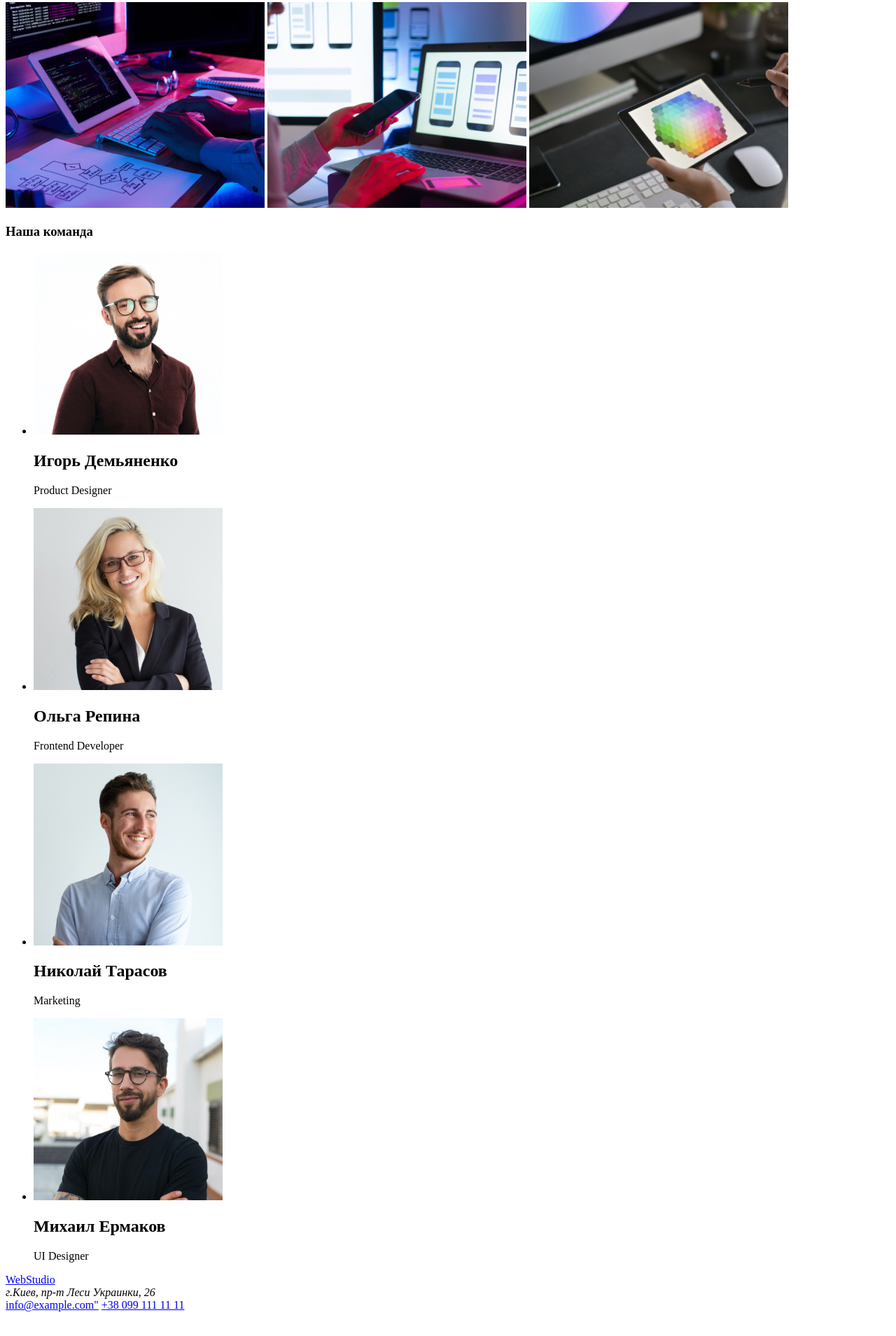
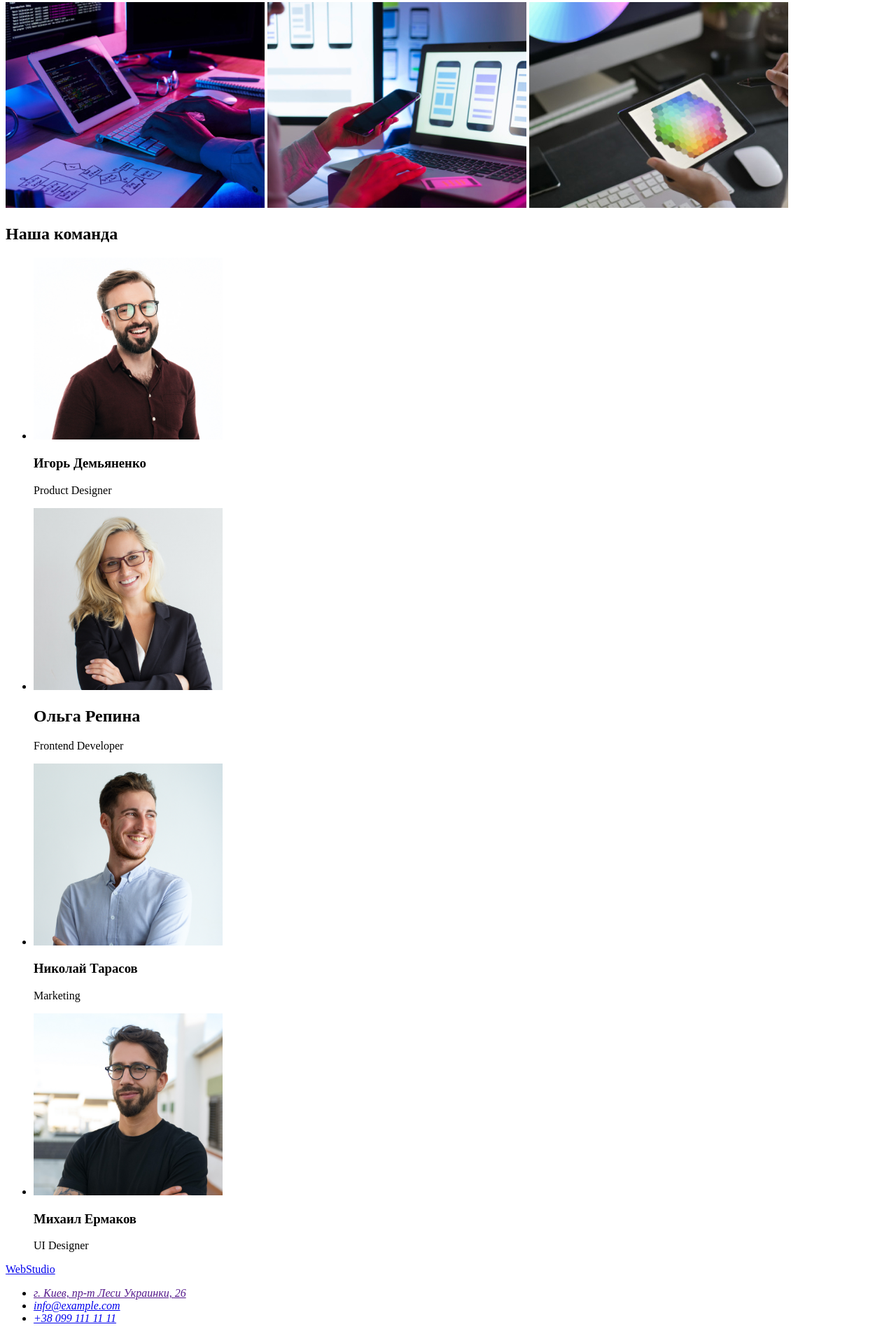
Before and after one commit to HannaPokamiestova/goit-markup-hw-01, a plain HTML site: page index.html in a window 1280 px wide. Shown: the part 657-2566 px from the top of the page at 70% size. Before the commit the page ends 2539 px from the top, so only its background shows below. Drawn offline with Linux system fonts and the light colour scheme.

Commit message:
Index.html
Внесены правки согласно указаниям преподавателя

```diff
--- a/index.html
+++ b/index.html
@@ -8,6 +8,7 @@
 </head>
 <body>
     <header>
+        <main>
         <nav>
             <a href="index.html">WebStudio</a>
         <ul>
@@ -65,21 +66,21 @@
   height="294"/>
         </section>
         <section>
-            <h3><b>Наша команда</b></h3>
+            <h2>Наша команда</h2>
             <ul>
                 <li>
             <img
   src="images/img11.jpg"
-  alt=""
+  alt="pic4"
   width="270"
   height="260"/>
-  <h2>Игорь Демьяненко</h2>
+  <h3>Игорь Демьяненко</h3>
   <p>Product Designer</p>
 </li>
 <li>
     <img
 src="images/img-22.jpg"
-alt=""
+alt="pic5"
 width="270"
 height="260"/>
 <h2>Ольга Репина</h2>
@@ -88,28 +89,33 @@ height="260"/>
 <li>
     <img
 src="images/img-33.jpg"
-alt=""
+alt="pic6"
 width="270"
 height="260"/>
-<h2>Николай Тарасов</h2>
+<h3>Николай Тарасов</h3>
 <p>Marketing</p>
 </li>
 <li>
     <img
 src="images/img-44.jpg"
-alt=""
+alt="pic7"
 width="270"
 height="260"/>
-<h2>Михаил Ермаков</h2>
+<h3>Михаил Ермаков</h3>
 <p>UI Designer</p>
 </li>
             </ul>
         </section>
-        <section>
-            <a href="./index.html">WebStudio</a>
-            <address>г.Киев, пр-т Леси Украинки, 26</address>
-            <a href="mailto:info@example.com">info@example.com"</a>
-            <a href="tel:+380991111111">+38 099 111 11 11</a>
-        </section>
+    </main>
+    <footer>
+        <a href="index.html">WebStudio</a>
+        <address>
+          <ul>
+            <li><a href="">г. Киев, пр-т Леси Украинки, 26</a></li>
+            <li><a href="mailto:info@example.com">info@example.com</a></li>
+            <li><a href="tel:+380991111111">+38 099 111 11 11</a></li>
+          </ul>
+        </address>
+      </footer>
 </body>
 </html>
```
Also changed, not shown: 2 other files.
